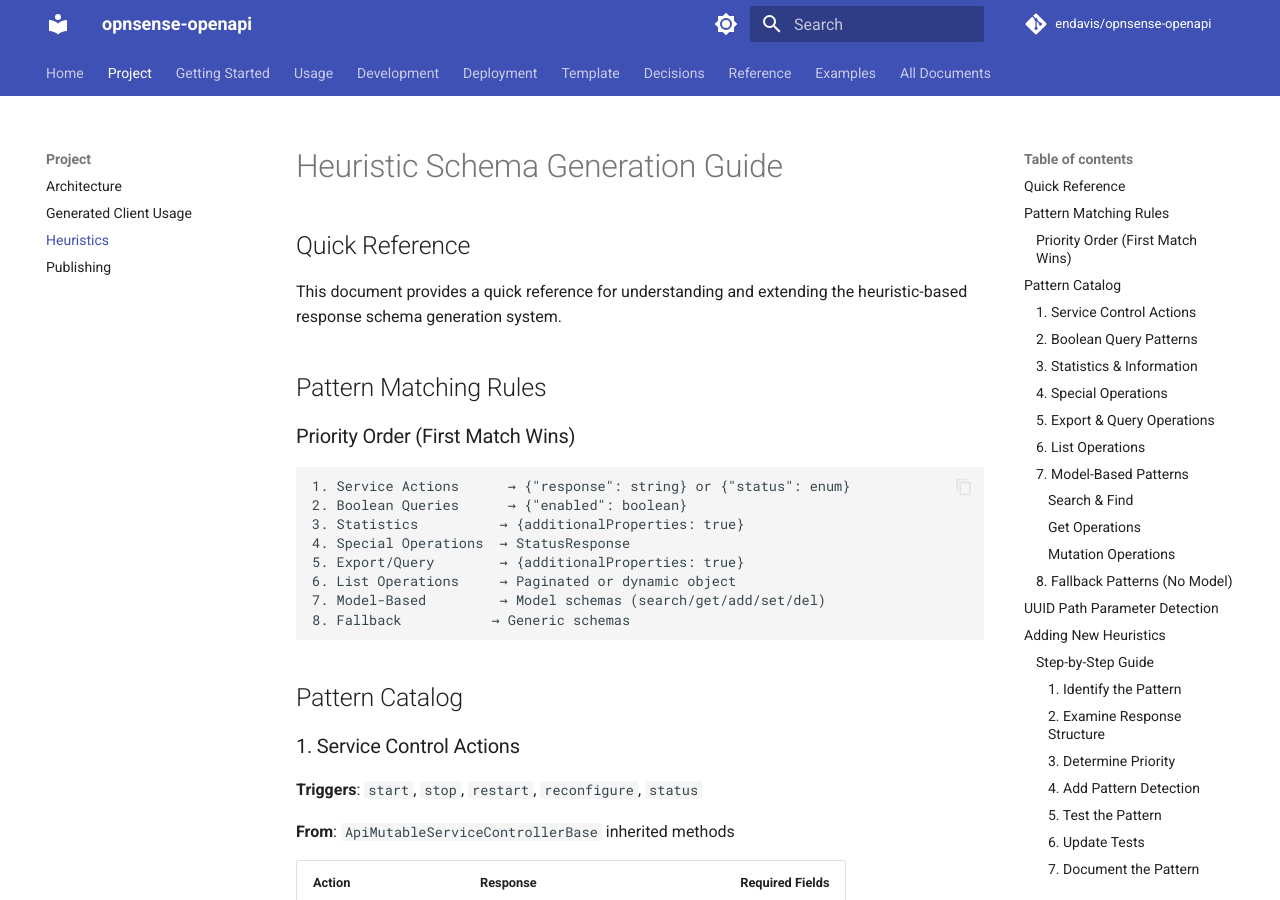
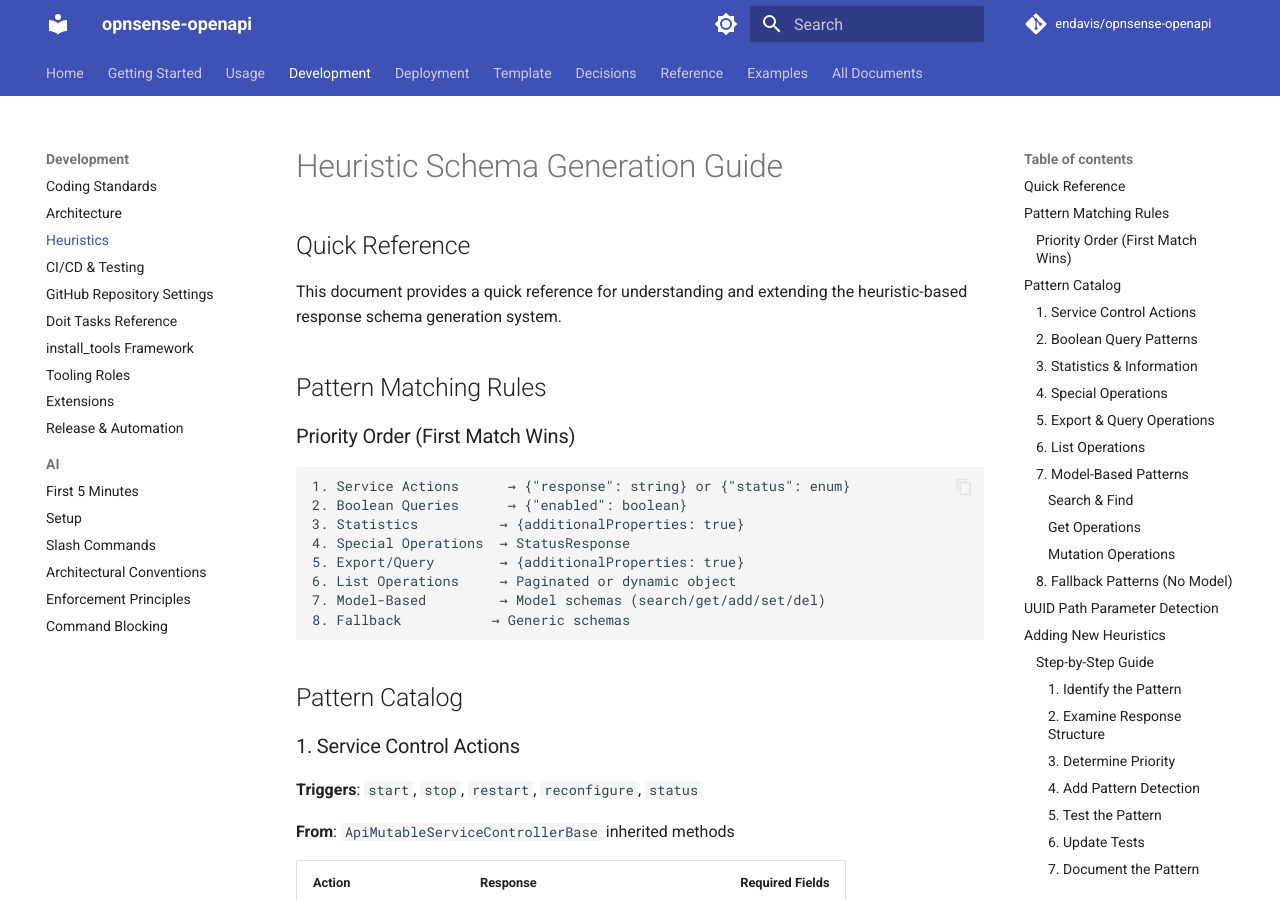
Before and after one commit to endavis/opnsense-openapi, an MkDocs documentation site: the page built from docs/development/heuristics.md, in a window 1280 px wide and 900 px high. Built offline with MkDocs 1.6.1 and Material for MkDocs 9.7.7, drawn with Linux system fonts in a browser that asks for light colours; comment, search, counter and statistics services are not loaded.

Commit message:
docs: dissolve mkdocs.yml 'Project' nav section (merges PR #19, addresses #16)
PR #13 (template sync, addresses #12) preserved a "Project" catch-all
nav section in mkdocs.yml containing four legacy top-level docs
(ARCHITECTURE.md, HEURISTICS.md, GENERATED_CLIENT_USAGE.md,
PUBLISHING.md). Issue #16 flagged that this diverged from the upstream
pyproject-template conventions: no upstream equivalent exists, the
filenames used PascalCase/snake_case in a kebab-case repo, and they
lacked the YAML frontmatter that every sibling doc carries.

Per the plan in #16, dissolve the section and redistribute the four
docs into upstream-style groups under their kebab-case names, each with
the standard frontmatter.

File moves (via git mv, history preserved — use git log --follow):
- docs/ARCHITECTURE.md         -> docs/development/architecture.md
- docs/HEURISTICS.md           -> docs/development/heuristics.md
- docs/GENERATED_CLIENT_USAGE.md -> docs/usage/generated-client.md
- docs/PUBLISHING.md           -> docs/deployment/publishing.md

Each moved file gained YAML frontmatter (title/description/audience/
tags) consistent with sibling docs in its new section.

Nav reorganization (mkdocs.yml):
- Removed the 5-line "Project" catch-all section.
- Appended Generated Client to Usage.
- Inserted Architecture and Heuristics after Coding Standards in
  Development.
- Appended Publishing after Production in Deployment.

Inbound-reference fixes:
- README.md line 87 — link rewritten to docs/usage/generated-client.md.
- docs/development/heuristics.md line 672 — internal cross-link to the
  architecture doc rewritten in relative form (./architecture.md) now
  that both files live in the same directory.

docs/TABLE_OF_CONTENTS.md regenerated by the pre-commit hook.

git grep across the repo (excluding TABLE_OF_CONTENTS.md and CHANGELOG)
returns zero matches for the old filenames; no stale references remain.

Closing the PR #13 follow-up trio:
- #15 -> PR #17 (logging.py + benchmarks)
- #14 -> PR #18 (docs/examples drift)
- #16 -> this PR (Project nav section)

The per-file exclusion mechanism for tools/pyproject_template/check_
template_updates.py remains an open concern (first noted in PR #17)
but is not part of this trio.

Addresses #16

Co-authored-by: Claude Opus 4.7 (1M context) <noreply@anthropic.com>

```diff
--- a/docs/HEURISTICS.md
+++ b/docs/development/heuristics.md
@@ -669,6 +680,6 @@ Track coverage improvements over time:
 
 ## Further Reading
 
-- [Full Architecture Documentation](./ARCHITECTURE.md)
+- [Full Architecture Documentation](./architecture.md)
 - [OPNsense MVC Documentation](https://docs.opnsense.org/development/backend.html)
 - [OpenAPI Specification](https://swagger.io/specification/)
--- a/mkdocs.yml
+++ b/mkdocs.yml
@@ -63,18 +63,16 @@ markdown_extensions:
 
 nav:
   - Home: index.md
-  - Project:
-      - Architecture: ARCHITECTURE.md
-      - Generated Client Usage: GENERATED_CLIENT_USAGE.md
-      - Heuristics: HEURISTICS.md
-      - Publishing: PUBLISHING.md
   - Getting Started:
       - Installation: getting-started/installation.md
   - Usage:
       - Basics: usage/basics.md
       - CLI Guide: usage/cli.md
+      - Generated Client: usage/generated-client.md
   - Development:
       - Coding Standards: development/coding-standards.md
+      - Architecture: development/architecture.md
+      - Heuristics: development/heuristics.md
       - CI/CD & Testing: development/ci-cd-testing.md
       - GitHub Repository Settings: development/github-repository-settings.md
       - Doit Tasks Reference: development/doit-tasks-reference.md
@@ -92,6 +90,7 @@ nav:
   - Deployment:
       - Development: deployment/development.md
       - Production: deployment/production.md
+      - Publishing: deployment/publishing.md
   - Template:
       - Overview: template/index.md
       - Template Manager: template/manage.md
```
Also changed, not shown: other parts of docs/development/heuristics.md (+11 -0 lines), README.md (+1 -1 lines), docs/TABLE_OF_CONTENTS.md (+8 -4 lines), docs/deployment/publishing.md (renamed from docs/PUBLISHING.md, +11 -0 lines), docs/development/architecture.md (renamed from docs/ARCHITECTURE.md, +12 -0 lines), docs/usage/generated-client.md (renamed from docs/GENERATED_CLIENT_USAGE.md, +11 -0 lines).
